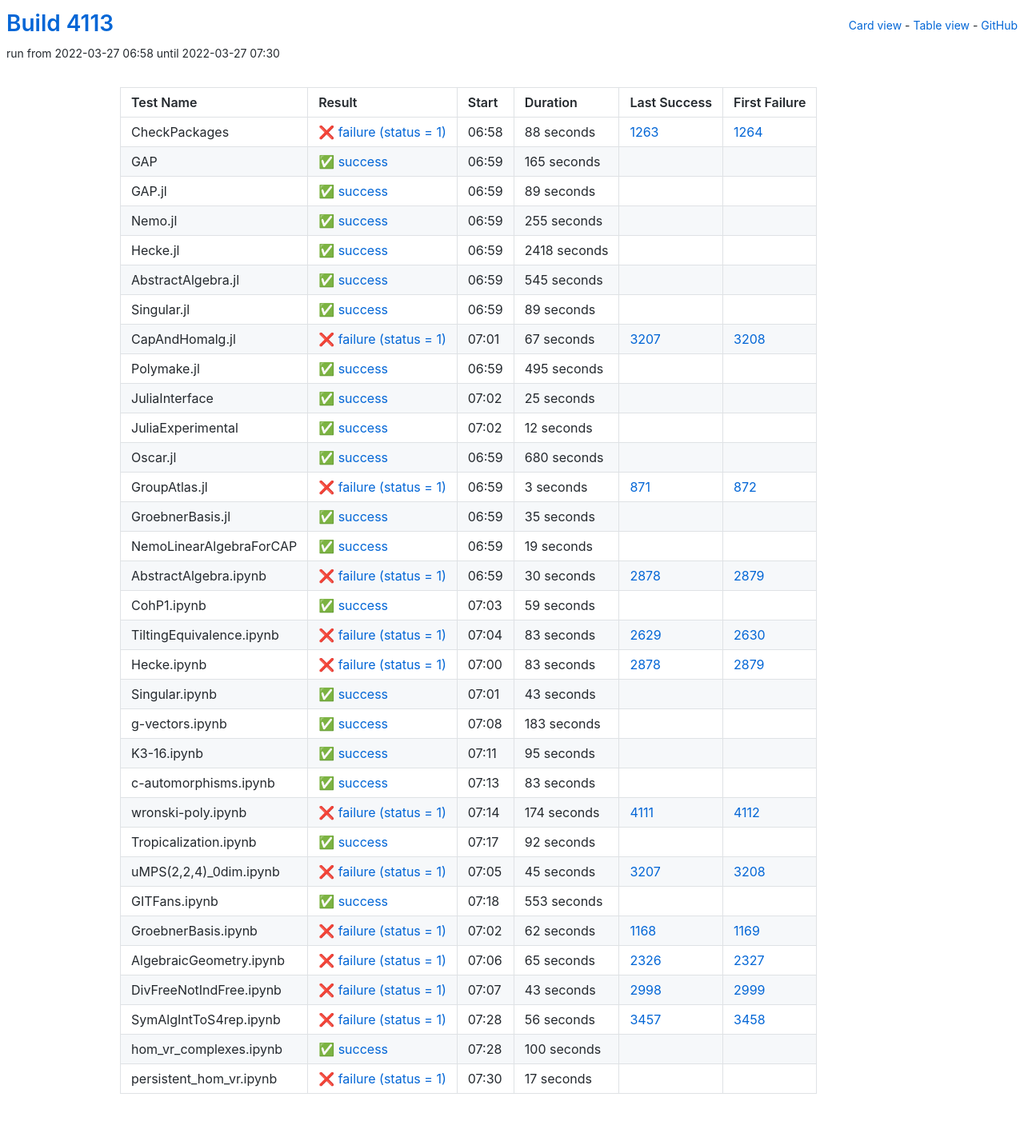
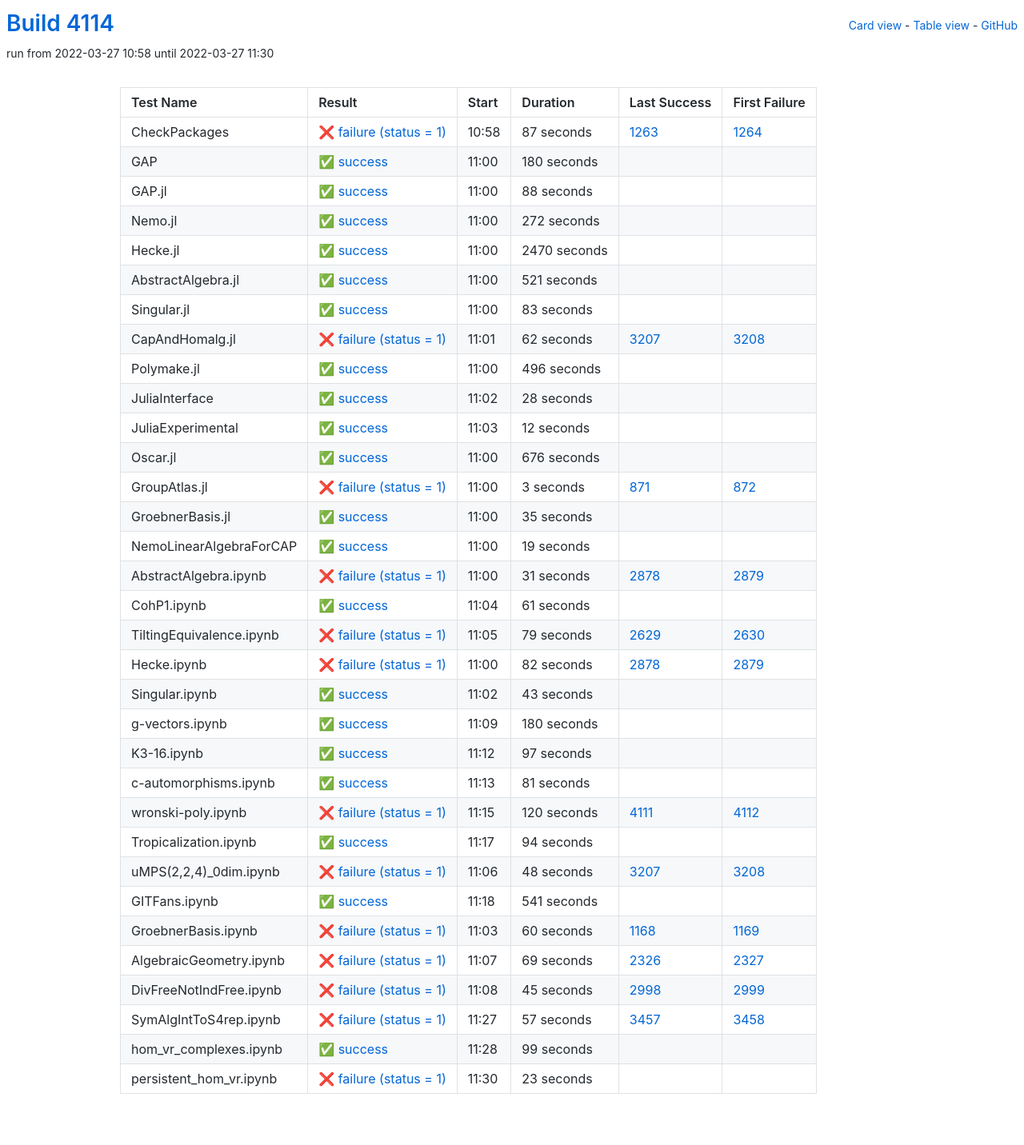
Before and after one commit to oscar-system/oscar-ci-status-stable, a Jekyll site: the page built from table.html, in a window 1280 px wide. Shown: the whole page at 80% size. Built offline with Jekyll 4.4.1, drawn with Linux system fonts in a browser that asks for light colours.

Commit message:
Build #4114

```diff
--- a/_data/ci.yml
+++ b/_data/ci.yml
@@ -1,6 +1,6 @@
 ---
-build: 4113
-build_url: https://oscarci.mathematik.uni-kl.de/job/oscar-stable/4113/
+build: 4114
+build_url: https://oscarci.mathematik.uni-kl.de/job/oscar-stable/4114/
 job: oscar-stable
 organization: oscar-system
 repo: oscar-ci-status-stable
@@ -8,128 +8,128 @@ repourl: https://github.com/oscar-system/oscar-ci-status-stable
 tests:
 - name: CheckPackages
   id: checkpackages
-  log: https://oscarci.mathematik.uni-kl.de/job/oscar-stable/4113/artifact/logs/build-4113/CheckPackages.log
-  start: 2022-03-27 06:58
+  log: https://oscarci.mathematik.uni-kl.de/job/oscar-stable/4114/artifact/logs/build-4114/CheckPackages.log
+  start: 2022-03-27 10:58
   success: false
   exitcode: 1
   status: failure
-  duration: 88
+  duration: 87
   last_success: 1263
   last_success_url: https://oscarci.mathematik.uni-kl.de/job/oscar-stable/1263/
   first_failure: 1264
   first_failure_url: https://oscarci.mathematik.uni-kl.de/job/oscar-stable/1264/
 - name: GAP
   id: gap
-  log: https://oscarci.mathematik.uni-kl.de/job/oscar-stable/4113/artifact/logs/build-4113/GAP.log
-  start: 2022-03-27 06:59
+  log: https://oscarci.mathematik.uni-kl.de/job/oscar-stable/4114/artifact/logs/build-4114/GAP.log
+  start: 2022-03-27 11:00
   success: true
   exitcode: 0
   status: success
-  duration: 165
+  duration: 180
   last_success: false
   last_success_url:
   first_failure: false
   first_failure_url:
 - name: GAP.jl
   id: gap-jl
-  log: https://oscarci.mathematik.uni-kl.de/job/oscar-stable/4113/artifact/logs/build-4113/GAP.jl.log
-  start: 2022-03-27 06:59
+  log: https://oscarci.mathematik.uni-kl.de/job/oscar-stable/4114/artifact/logs/build-4114/GAP.jl.log
+  start: 2022-03-27 11:00
   success: true
   exitcode: 0
   status: success
-  duration: 89
+  duration: 88
   last_success: false
   last_success_url:
   first_failure: false
   first_failure_url:
 - name: Nemo.jl
   id: nemo-jl
-  log: https://oscarci.mathematik.uni-kl.de/job/oscar-stable/4113/artifact/logs/build-4113/Nemo.jl.log
-  start: 2022-03-27 06:59
+  log: https://oscarci.mathematik.uni-kl.de/job/oscar-stable/4114/artifact/logs/build-4114/Nemo.jl.log
+  start: 2022-03-27 11:00
   success: true
   exitcode: 0
   status: success
-  duration: 255
+  duration: 272
   last_success: false
   last_success_url:
   first_failure: false
   first_failure_url:
 - name: Hecke.jl
   id: hecke-jl
-  log: https://oscarci.mathematik.uni-kl.de/job/oscar-stable/4113/artifact/logs/build-4113/Hecke.jl.log
-  start: 2022-03-27 06:59
+  log: https://oscarci.mathematik.uni-kl.de/job/oscar-stable/4114/artifact/logs/build-4114/Hecke.jl.log
+  start: 2022-03-27 11:00
   success: true
   exitcode: 0
   status: success
-  duration: 2418
+  duration: 2470
   last_success: false
   last_success_url:
   first_failure: false
   first_failure_url:
 - name: AbstractAlgebra.jl
   id: abstractalgebra-jl
-  log: https://oscarci.mathematik.uni-kl.de/job/oscar-stable/4113/artifact/logs/build-4113/AbstractAlgebra.jl.log
-  start: 2022-03-27 06:59
+  log: https://oscarci.mathematik.uni-kl.de/job/oscar-stable/4114/artifact/logs/build-4114/AbstractAlgebra.jl.log
+  start: 2022-03-27 11:00
   success: true
   exitcode: 0
   status: success
-  duration: 545
+  duration: 521
   last_success: false
   last_success_url:
   first_failure: false
   first_failure_url:
 - name: Singular.jl
   id: singular-jl
-  log: https://oscarci.mathematik.uni-kl.de/job/oscar-stable/4113/artifact/logs/build-4113/Singular.jl.log
-  start: 2022-03-27 06:59
+  log: https://oscarci.mathematik.uni-kl.de/job/oscar-stable/4114/artifact/logs/build-4114/Singular.jl.log
+  start: 2022-03-27 11:00
   success: true
   exitcode: 0
   status: success
-  duration: 89
+  duration: 83
   last_success: false
   last_success_url:
   first_failure: false
   first_failure_url:
 - name: CapAndHomalg.jl
   id: capandhomalg-jl
-  log: https://oscarci.mathematik.uni-kl.de/job/oscar-stable/4113/artifact/logs/build-4113/CapAndHomalg.jl.log
-  start: 2022-03-27 07:01
+  log: https://oscarci.mathematik.uni-kl.de/job/oscar-stable/4114/artifact/logs/build-4114/CapAndHomalg.jl.log
+  start: 2022-03-27 11:01
   success: false
   exitcode: 1
   status: failure
-  duration: 67
+  duration: 62
   last_success: 3207
   last_success_url: https://oscarci.mathematik.uni-kl.de/job/oscar-stable/3207/
   first_failure: 3208
   first_failure_url: https://oscarci.mathematik.uni-kl.de/job/oscar-stable/3208/
 - name: Polymake.jl
   id: polymake-jl
-  log: https://oscarci.mathematik.uni-kl.de/job/oscar-stable/4113/artifact/logs/build-4113/Polymake.jl.log
-  start: 2022-03-27 06:59
+  log: https://oscarci.mathematik.uni-kl.de/job/oscar-stable/4114/artifact/logs/build-4114/Polymake.jl.log
+  start: 2022-03-27 11:00
   success: true
   exitcode: 0
   status: success
-  duration: 495
+  duration: 496
   last_success: false
   last_success_url:
   first_failure: false
   first_failure_url:
 - name: JuliaInterface
   id: juliainterface
-  log: https://oscarci.mathematik.uni-kl.de/job/oscar-stable/4113/artifact/logs/build-4113/JuliaInterface.log
-  start: 2022-03-27 07:02
+  log: https://oscarci.mathematik.uni-kl.de/job/oscar-stable/4114/artifact/logs/build-4114/JuliaInterface.log
+  start: 2022-03-27 11:02
   success: true
   exitcode: 0
   status: success
-  duration: 25
+  duration: 28
   last_success: false
   last_success_url:
   first_failure: false
   first_failure_url:
 - name: JuliaExperimental
   id: juliaexperimental
-  log: https://oscarci.mathematik.uni-kl.de/job/oscar-stable/4113/artifact/logs/build-4113/JuliaExperimental.log
-  start: 2022-03-27 07:02
+  log: https://oscarci.mathematik.uni-kl.de/job/oscar-stable/4114/artifact/logs/build-4114/JuliaExperimental.log
+  start: 2022-03-27 11:03
   success: true
   exitcode: 0
   status: success
@@ -140,20 +140,20 @@ tests:
   first_failure_url:
 - name: Oscar.jl
   id: oscar-jl
-  log: https://oscarci.mathematik.uni-kl.de/job/oscar-stable/4113/artifact/logs/build-4113/Oscar.jl.log
-  start: 2022-03-27 06:59
+  log: https://oscarci.mathematik.uni-kl.de/job/oscar-stable/4114/artifact/logs/build-4114/Oscar.jl.log
+  start: 2022-03-27 11:00
   success: true
   exitcode: 0
   status: success
-  duration: 680
+  duration: 676
   last_success: false
   last_success_url:
   first_failure: false
   first_failure_url:
 - name: GroupAtlas.jl
   id: groupatlas-jl
-  log: https://oscarci.mathematik.uni-kl.de/job/oscar-stable/4113/artifact/logs/build-4113/GroupAtlas.jl.log
-  start: 2022-03-27 06:59
+  log: https://oscarci.mathematik.uni-kl.de/job/oscar-stable/4114/artifact/logs/build-4114/GroupAtlas.jl.log
+  start: 2022-03-27 11:00
   success: false
   exitcode: 1
   status: failure
@@ -164,8 +164,8 @@ tests:
   first_failure_url: https://oscarci.mathematik.uni-kl.de/job/oscar-stable/872/
 - name: GroebnerBasis.jl
   id: groebnerbasis-jl
-  log: https://oscarci.mathematik.uni-kl.de/job/oscar-stable/4113/artifact/logs/build-4113/GroebnerBasis.jl.log
-  start: 2022-03-27 06:59
+  log: https://oscarci.mathematik.uni-kl.de/job/oscar-stable/4114/artifact/logs/build-4114/GroebnerBasis.jl.log
+  start: 2022-03-27 11:00
   success: true
   exitcode: 0
   status: success
@@ -176,8 +176,8 @@ tests:
   first_failure_url:
 - name: NemoLinearAlgebraForCAP
   id: nemolinearalgebraforcap
-  log: https://oscarci.mathematik.uni-kl.de/job/oscar-stable/4113/artifact/logs/build-4113/NemoLinearAlgebraForCAP.log
-  start: 2022-03-27 06:59
+  log: https://oscarci.mathematik.uni-kl.de/job/oscar-stable/4114/artifact/logs/build-4114/NemoLinearAlgebraForCAP.log
+  start: 2022-03-27 11:00
   success: true
   exitcode: 0
   status: success
@@ -188,56 +188,56 @@ tests:
   first_failure_url:
 - name: AbstractAlgebra.ipynb
   id: abstractalgebra-ipynb
-  log: https://oscarci.mathematik.uni-kl.de/job/oscar-stable/4113/artifact/logs/build-4113/AbstractAlgebra.ipynb.log
-  start: 2022-03-27 06:59
+  log: https://oscarci.mathematik.uni-kl.de/job/oscar-stable/4114/artifact/logs/build-4114/AbstractAlgebra.ipynb.log
+  start: 2022-03-27 11:00
   success: false
   exitcode: 1
   status: failure
-  duration: 30
+  duration: 31
   last_success: 2878
   last_success_url: https://oscarci.mathematik.uni-kl.de/job/oscar-stable/2878/
   first_failure: 2879
   first_failure_url: https://oscarci.mathematik.uni-kl.de/job/oscar-stable/2879/
 - name: CohP1.ipynb
   id: cohp1-ipynb
-  log: https://oscarci.mathematik.uni-kl.de/job/oscar-stable/4113/artifact/logs/build-4113/CohP1.ipynb.log
-  start: 2022-03-27 07:03
+  log: https://oscarci.mathematik.uni-kl.de/job/oscar-stable/4114/artifact/logs/build-4114/CohP1.ipynb.log
+  start: 2022-03-27 11:04
   success: true
   exitcode: 0
   status: success
-  duration: 59
+  duration: 61
   last_success: false
   last_success_url:
   first_failure: false
   first_failure_url:
 - name: TiltingEquivalence.ipynb
   id: tiltingequivalence-ipynb
-  log: https://oscarci.mathematik.uni-kl.de/job/oscar-stable/4113/artifact/logs/build-4113/TiltingEquivalence.ipynb.log
-  start: 2022-03-27 07:04
+  log: https://oscarci.mathematik.uni-kl.de/job/oscar-stable/4114/artifact/logs/build-4114/TiltingEquivalence.ipynb.log
+  start: 2022-03-27 11:05
   success: false
   exitcode: 1
   status: failure
-  duration: 83
+  duration: 79
   last_success: 2629
   last_success_url: https://oscarci.mathematik.uni-kl.de/job/oscar-stable/2629/
   first_failure: 2630
   first_failure_url: https://oscarci.mathematik.uni-kl.de/job/oscar-stable/2630/
 - name: Hecke.ipynb
   id: hecke-ipynb
-  log: https://oscarci.mathematik.uni-kl.de/job/oscar-stable/4113/artifact/logs/build-4113/Hecke.ipynb.log
-  start: 2022-03-27 07:00
+  log: https://oscarci.mathematik.uni-kl.de/job/oscar-stable/4114/artifact/logs/build-4114/Hecke.ipynb.log
+  start: 2022-03-27 11:00
   success: false
   exitcode: 1
   status: failure
-  duration: 83
+  duration: 82
   last_success: 2878
   last_success_url: https://oscarci.mathematik.uni-kl.de/job/oscar-stable/2878/
   first_failure: 2879
   first_failure_url: https://oscarci.mathematik.uni-kl.de/job/oscar-stable/2879/
 - name: Singular.ipynb
   id: singular-ipynb
-  log: https://oscarci.mathematik.uni-kl.de/job/oscar-stable/4113/artifact/logs/build-4113/Singular.ipynb.log
-  start: 2022-03-27 07:01
+  log: https://oscarci.mathematik.uni-kl.de/job/oscar-stable/4114/artifact/logs/build-4114/Singular.ipynb.log
+  start: 2022-03-27 11:02
   success: true
   exitcode: 0
   status: success
@@ -248,156 +248,156 @@ tests:
   first_failure_url:
 - name: g-vectors.ipynb
   id: g-vectors-ipynb
-  log: https://oscarci.mathematik.uni-kl.de/job/oscar-stable/4113/artifact/logs/build-4113/g-vectors.ipynb.log
-  start: 2022-03-27 07:08
+  log: https://oscarci.mathematik.uni-kl.de/job/oscar-stable/4114/artifact/logs/build-4114/g-vectors.ipynb.log
+  start: 2022-03-27 11:09
   success: true
   exitcode: 0
   status: success
-  duration: 183
+  duration: 180
   last_success: false
   last_success_url:
   first_failure: false
   first_failure_url:
 - name: K3-16.ipynb
   id: k3-16-ipynb
-  log: https://oscarci.mathematik.uni-kl.de/job/oscar-stable/4113/artifact/logs/build-4113/K3-16.ipynb.log
-  start: 2022-03-27 07:11
+  log: https://oscarci.mathematik.uni-kl.de/job/oscar-stable/4114/artifact/logs/build-4114/K3-16.ipynb.log
+  start: 2022-03-27 11:12
   success: true
   exitcode: 0
   status: success
-  duration: 95
+  duration: 97
   last_success: false
   last_success_url:
   first_failure: false
   first_failure_url:
 - name: c-automorphisms.ipynb
   id: c-automorphisms-ipynb
-  log: https://oscarci.mathematik.uni-kl.de/job/oscar-stable/4113/artifact/logs/build-4113/c-automorphisms.ipynb.log
-  start: 2022-03-27 07:13
+  log: https://oscarci.mathematik.uni-kl.de/job/oscar-stable/4114/artifact/logs/build-4114/c-automorphisms.ipynb.log
+  start: 2022-03-27 11:13
   success: true
   exitcode: 0
   status: success
-  duration: 83
+  duration: 81
   last_success: false
   last_success_url:
   first_failure: false
   first_failure_url:
 - name: wronski-poly.ipynb
   id: wronski-poly-ipynb
-  log: https://oscarci.mathematik.uni-kl.de/job/oscar-stable/4113/artifact/logs/build-4113/wronski-poly.ipynb.log
-  start: 2022-03-27 07:14
+  log: https://oscarci.mathematik.uni-kl.de/job/oscar-stable/4114/artifact/logs/build-4114/wronski-poly.ipynb.log
+  start: 2022-03-27 11:15
   success: false
   exitcode: 1
   status: failure
-  duration: 174
+  duration: 120
   last_success: 4111
   last_success_url: https://oscarci.mathematik.uni-kl.de/job/oscar-stable/4111/
   first_failure: 4112
   first_failure_url: https://oscarci.mathematik.uni-kl.de/job/oscar-stable/4112/
 - name: Tropicalization.ipynb
   id: tropicalization-ipynb
-  log: https://oscarci.mathematik.uni-kl.de/job/oscar-stable/4113/artifact/logs/build-4113/Tropicalization.ipynb.log
-  start: 2022-03-27 07:17
+  log: https://oscarci.mathematik.uni-kl.de/job/oscar-stable/4114/artifact/logs/build-4114/Tropicalization.ipynb.log
+  start: 2022-03-27 11:17
   success: true
   exitcode: 0
   status: success
-  duration: 92
+  duration: 94
   last_success: false
   last_success_url:
   first_failure: false
   first_failure_url:
 - name: uMPS(2,2,4)_0dim.ipynb
   id: umps-2-2-4-0dim-ipynb
-  log: https://oscarci.mathematik.uni-kl.de/job/oscar-stable/4113/artifact/logs/build-4113/uMPS-2-2-4-_0dim.ipynb.log
-  start: 2022-03-27 07:05
+  log: https://oscarci.mathematik.uni-kl.de/job/oscar-stable/4114/artifact/logs/build-4114/uMPS-2-2-4-_0dim.ipynb.log
+  start: 2022-03-27 11:06
   success: false
   exitcode: 1
   status: failure
-  duration: 45
+  duration: 48
   last_success: 3207
   last_success_url: https://oscarci.mathematik.uni-kl.de/job/oscar-stable/3207/
   first_failure: 3208
   first_failure_url: https://oscarci.mathematik.uni-kl.de/job/oscar-stable/3208/
 - name: GITFans.ipynb
   id: gitfans-ipynb
-  log: https://oscarci.mathematik.uni-kl.de/job/oscar-stable/4113/artifact/logs/build-4113/GITFans.ipynb.log
-  start: 2022-03-27 07:18
+  log: https://oscarci.mathematik.uni-kl.de/job/oscar-stable/4114/artifact/logs/build-4114/GITFans.ipynb.log
+  start: 2022-03-27 11:18
   success: true
   exitcode: 0
   status: success
-  duration: 553
+  duration: 541
   last_success: false
   last_success_url:
   first_failure: false
   first_failure_url:
 - name: GroebnerBasis.ipynb
   id: groebnerbasis-ipynb
-  log: https://oscarci.mathematik.uni-kl.de/job/oscar-stable/4113/artifact/logs/build-4113/GroebnerBasis.ipynb.log
-  start: 2022-03-27 07:02
+  log: https://oscarci.mathematik.uni-kl.de/job/oscar-stable/4114/artifact/logs/build-4114/GroebnerBasis.ipynb.log
+  start: 2022-03-27 11:03
   success: false
   exitcode: 1
   status: failure
-  duration: 62
+  duration: 60
   last_success: 1168
   last_success_url: https://oscarci.mathematik.uni-kl.de/job/oscar-stable/1168/
   first_failure: 1169
   first_failure_url: https://oscarci.mathematik.uni-kl.de/job/oscar-stable/1169/
 - name: AlgebraicGeometry.ipynb
   id: algebraicgeometry-ipynb
-  log: https://oscarci.mathematik.uni-kl.de/job/oscar-stable/4113/artifact/logs/build-4113/AlgebraicGeometry.ipynb.log
-  start: 2022-03-27 07:06
+  log: https://oscarci.mathematik.uni-kl.de/job/oscar-stable/4114/artifact/logs/build-4114/AlgebraicGeometry.ipynb.log
+  start: 2022-03-27 11:07
   success: false
   exitcode: 1
   status: failure
-  duration: 65
+  duration: 69
   last_success: 2326
   last_success_url: https://oscarci.mathematik.uni-kl.de/job/oscar-stable/2326/
   first_failure: 2327
   first_failure_url: https://oscarci.mathematik.uni-kl.de/job/oscar-stable/2327/
 - name: DivFreeNotIndFree.ipynb
   id: divfreenotindfree-ipynb
-  log: https://oscarci.mathematik.uni-kl.de/job/oscar-stable/4113/artifact/logs/build-4113/DivFreeNotIndFree.ipynb.log
-  start: 2022-03-27 07:07
+  log: https://oscarci.mathematik.uni-kl.de/job/oscar-stable/4114/artifact/logs/build-4114/DivFreeNotIndFree.ipynb.log
+  start: 2022-03-27 11:08
   success: false
   exitcode: 1
   status: failure
-  duration: 43
+  duration: 45
   last_success: 2998
   last_success_url: https://oscarci.mathematik.uni-kl.de/job/oscar-stable/2998/
   first_failure: 2999
   first_failure_url: https://oscarci.mathematik.uni-kl.de/job/oscar-stable/2999/
 - name: SymAlgIntToS4rep.ipynb
   id: symalginttos4rep-ipynb
-  log: https://oscarci.mathematik.uni-kl.de/job/oscar-stable/4113/artifact/logs/build-4113/SymAlgIntToS4rep.ipynb.log
-  start: 2022-03-27 07:28
+  log: https://oscarci.mathematik.uni-kl.de/job/oscar-stable/4114/artifact/logs/build-4114/SymAlgIntToS4rep.ipynb.log
+  start: 2022-03-27 11:27
   success: false
   exitcode: 1
   status: failure
-  duration: 56
+  duration: 57
   last_success: 3457
   last_success_url: https://oscarci.mathematik.uni-kl.de/job/oscar-stable/3457/
   first_failure: 3458
   first_failure_url: https://oscarci.mathematik.uni-kl.de/job/oscar-stable/3458/
 - name: hom_vr_complexes.ipynb
   id: hom-vr-complexes-ipynb
-  log: https://oscarci.mathematik.uni-kl.de/job/oscar-stable/4113/artifact/logs/build-4113/hom_vr_complexes.ipynb.log
-  start: 2022-03-27 07:28
+  log: https://oscarci.mathematik.uni-kl.de/job/oscar-stable/4114/artifact/logs/build-4114/hom_vr_complexes.ipynb.log
+  start: 2022-03-27 11:28
   success: true
   exitcode: 0
   status: success
-  duration: 100
+  duration: 99
   last_success: false
   last_success_url:
   first_failure: false
   first_failure_url:
 - name: persistent_hom_vr.ipynb
   id: persistent-hom-vr-ipynb
-  log: https://oscarci.mathematik.uni-kl.de/job/oscar-stable/4113/artifact/logs/build-4113/persistent_hom_vr.ipynb.log
-  start: 2022-03-27 07:30
+  log: https://oscarci.mathematik.uni-kl.de/job/oscar-stable/4114/artifact/logs/build-4114/persistent_hom_vr.ipynb.log
+  start: 2022-03-27 11:30
   success: false
   exitcode: 1
   status: failure
-  duration: 17
+  duration: 23
   last_success: false
   last_success_url:
   first_failure: false
```
Also changed, not shown: README.md.
